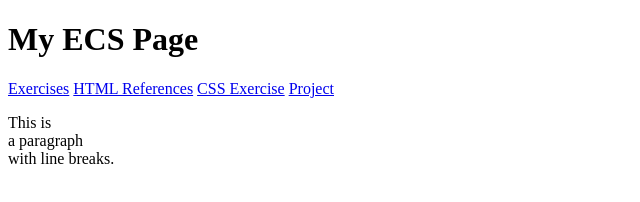
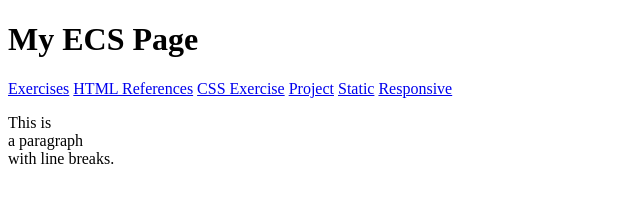
Before and after one commit to saltio6274/saltio6274.github.io, a plain HTML site: page index.html in a window 1280 px wide. Shown: the whole page, without its empty margins (0-640 px from the left). Drawn offline with Linux system fonts and the light colour scheme.

Commit message:
Update index.html

```diff
--- a/index.html
+++ b/index.html
@@ -8,6 +8,8 @@
 <a href="https://saltio6274.github.io/html-reference">HTML References</a>
 <a href="https://saltio6274.github.io/CSS-exercises/">CSS Exercise</a>
 <a href="https://saltio6274.github.io/project/">Project</a>
+<a href="https://saltio6274.github.io/static/index.html">Static</a>
+<a href="https://saltio6274.github.io/responsive/index.html">Responsive</a>
 
 </body>
   <p>This is<br>a paragraph<br>with line breaks.</p>
```
